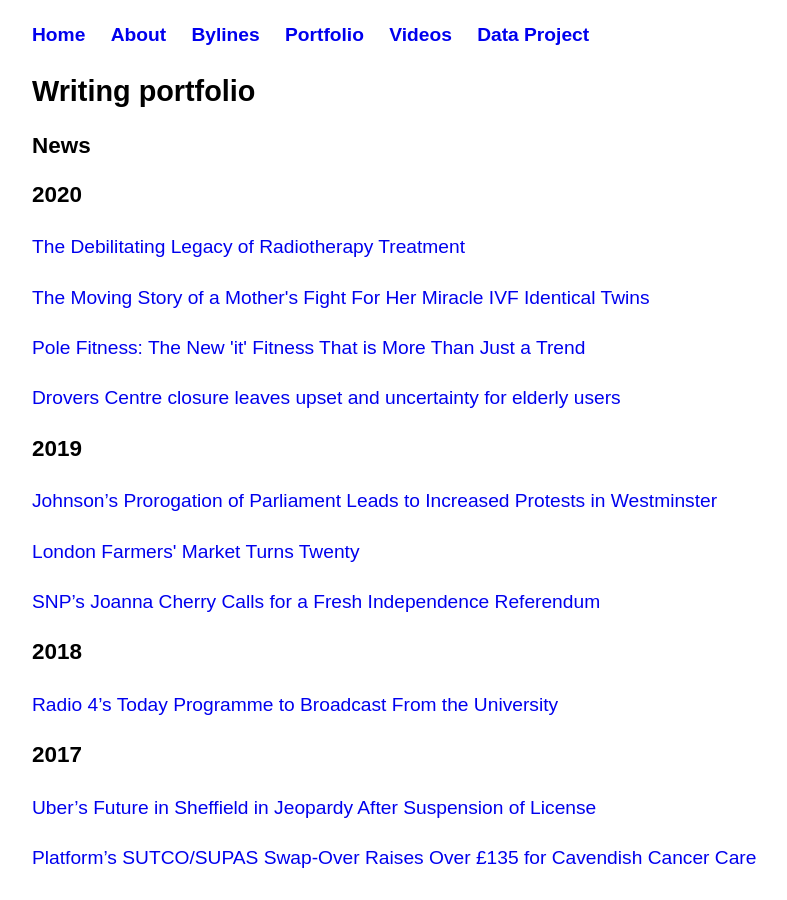
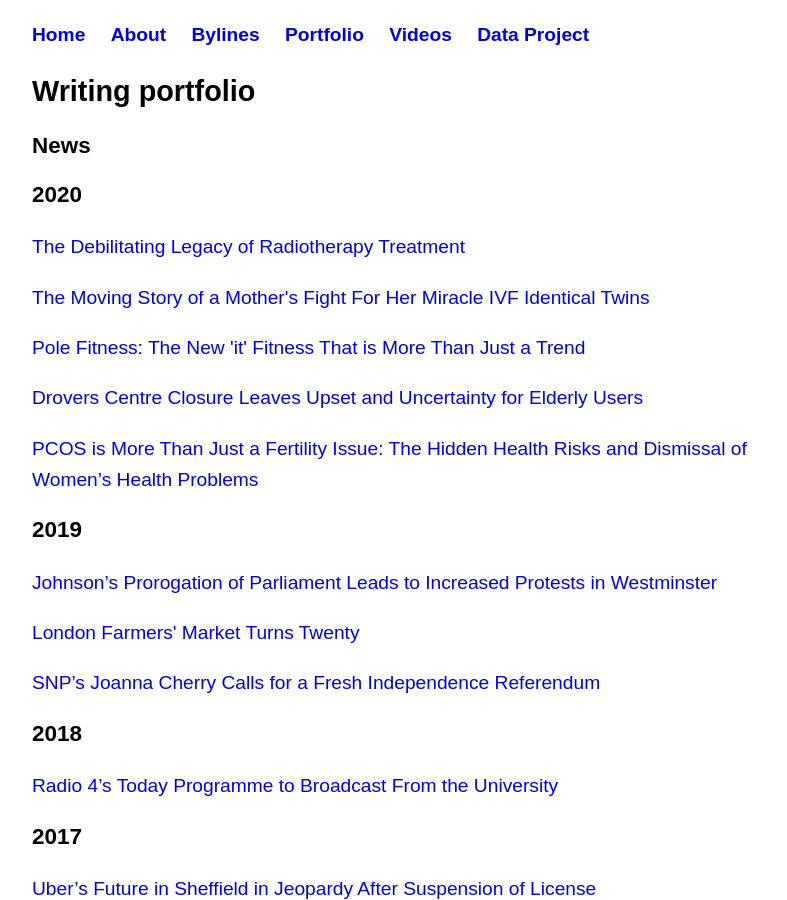
Before and after one commit to gracebraddock/gracebraddock.github.io, a Jekyll site: the page built from posts/index.html, in a window 1280 px wide and 900 px high. Shown: the whole window, without its empty margins (224-1011 px from the left). Built offline with Jekyll 4.4.1, drawn with Linux system fonts in a browser that asks for light colours.

Commit message:
Update index.html

```diff
--- a/posts/index.html
+++ b/posts/index.html
@@ -11,7 +11,9 @@ title: Grace Braddock
 <p><a href="/posts/late-effects">The Debilitating Legacy of Radiotherapy Treatment</a></p>
 <p><a href="/posts/ivf-miracle-twins">The Moving Story of a Mother's Fight For Her Miracle IVF Identical Twins</a></p>
 <p><a href="/posts/pole-fitness-trend">Pole Fitness: The New 'it' Fitness That is More Than Just a Trend</a></p>
-<p><a href="/posts/drovers-centre-closed">Drovers Centre closure leaves upset and uncertainty for elderly users</a></p>
+<p><a href="/posts/drovers-centre-closed">Drovers Centre Closure Leaves Upset and Uncertainty for Elderly Users</a></p>
+<p><a href="/posts/pcos-health-risks">PCOS is More Than Just a Fertility Issue: The Hidden Health Risks and Dismissal of Women’s Health Problems</a></p>
+
 
 <h3>2019</h3>
 <p><a href="/posts/prorogation-of-parliament">Johnson’s Prorogation of Parliament Leads to Increased Protests in Westminster</a></p>
```
